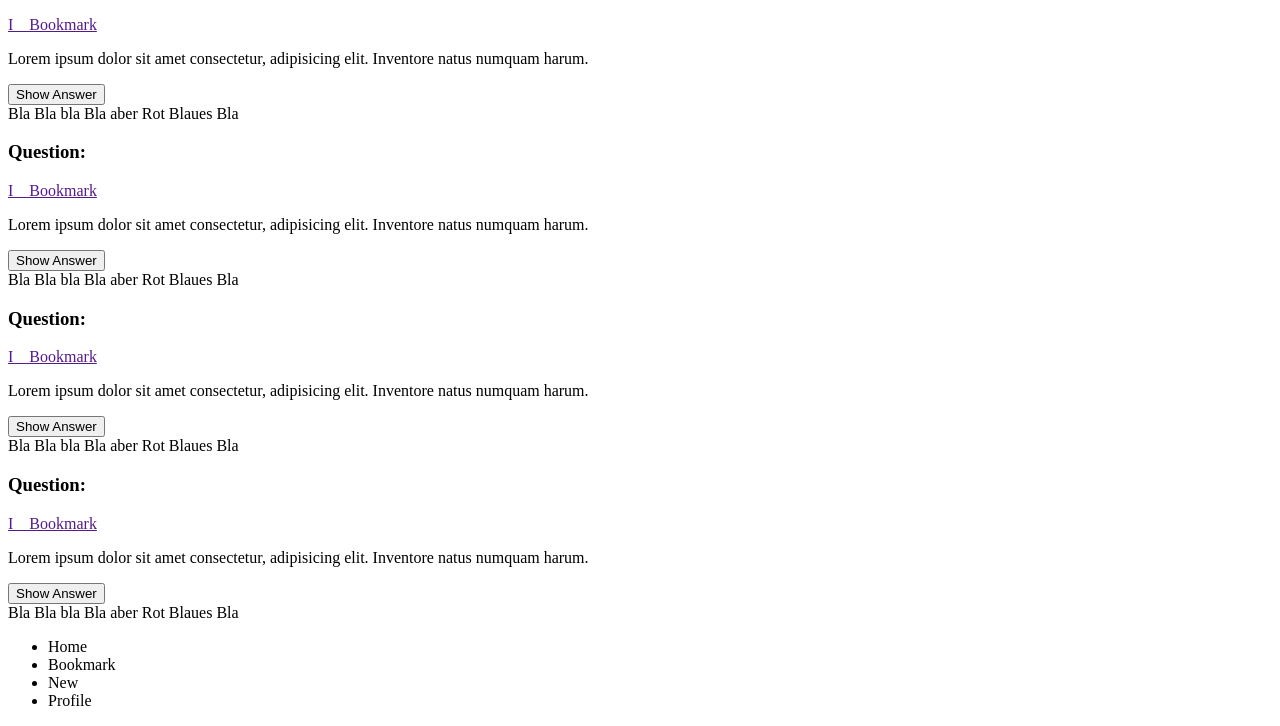
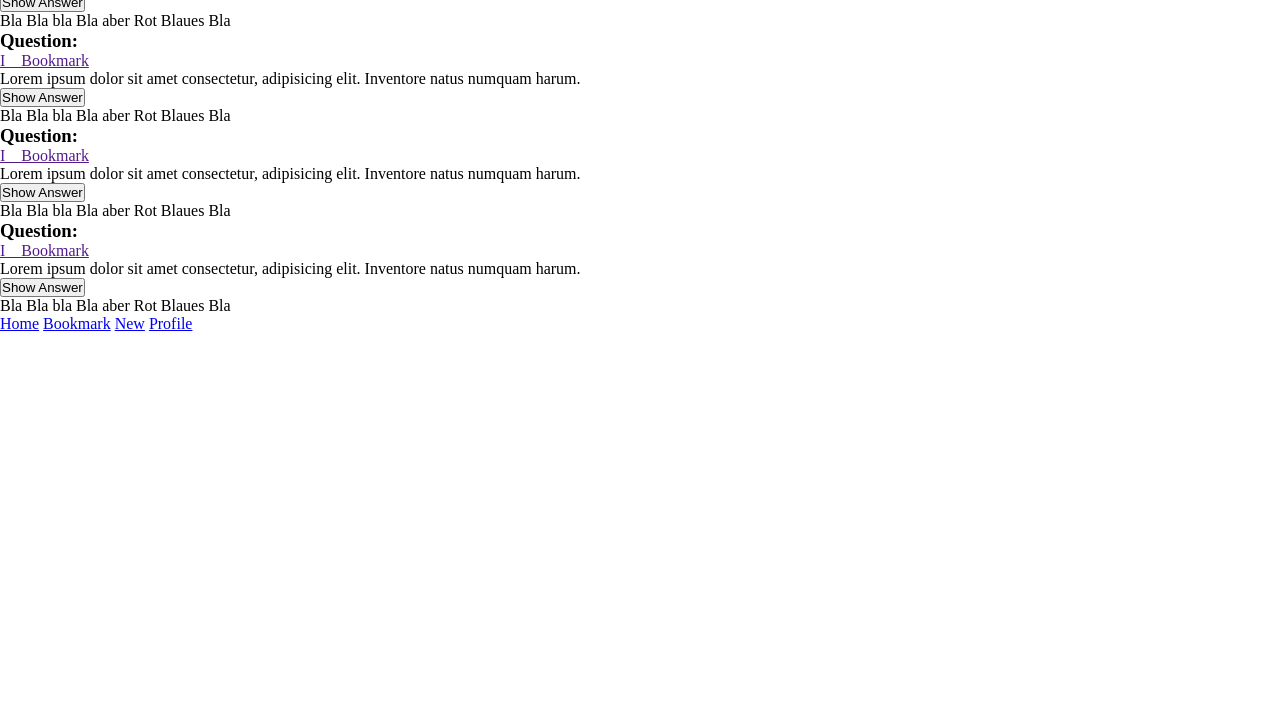
Before and after one commit to tsimvris/DoYouKnow, a plain HTML site: page index.html in a window 1280 px wide. Shown: the part 105-831 px from the top of the page. After the commit the page ends 800 px from the top, so only its background shows below. Drawn offline with Linux system fonts and the light colour scheme.

Commit message:
edited Header

```diff
--- a/CSS-Components/header.css
+++ b/CSS-Components/header.css
@@ -0,0 +1,14 @@
+header {
+  background-color: var(--header-color);
+  color: var(--icons-button-color);
+  display: flex;
+  justify-content: center;
+  align-items: center;
+  padding: 5px;
+  position: fixed;
+  top: 0;
+  left: 0;
+  height: 40px;
+  width: 100vw;
+  z-index: 10;
+}
--- a/index.html
+++ b/index.html
@@ -83,12 +83,12 @@
 
     </main>
     <footer>
-        <ul>
-            <li><a href="./index.html"></a>Home</li>
-            <li><a href="./Pages/bookmark.html"></a>Bookmark</li>
-            <li><a href="./Pages/newquestion.html"></a>New</li>
-            <li><a href="./Pages/profile.html"></a>Profile</li>
-        </ul>
+
+        <a href="./index.html">Home</a>
+        <a href="./Pages/bookmark.html">Bookmark</a>
+        <a href="./Pages/newquestion.html">New</a>
+        <a href="./Pages/profile.html">Profile</a>
+
     </footer>
 </body>
 
--- a/preset.css
+++ b/preset.css
@@ -0,0 +1,16 @@
+* {
+  margin: 0;
+  padding: 0;
+  box-sizing: border-box;
+}
+:root {
+  --background-color: #d7dedc;
+  --header-color: #563440;
+  --font-color: #19647e;
+  --icons-button-color: #d95d39;
+  --generic-color: #536b78;
+}
+body {
+  height: calc((100vh - 40px) - 40px);
+  margin-top: 40px;
+}
--- a/style.css
+++ b/style.css
@@ -1 +1,2 @@
 @import "./preset.css";
+@import "./CSS-Components/header.css";
```
